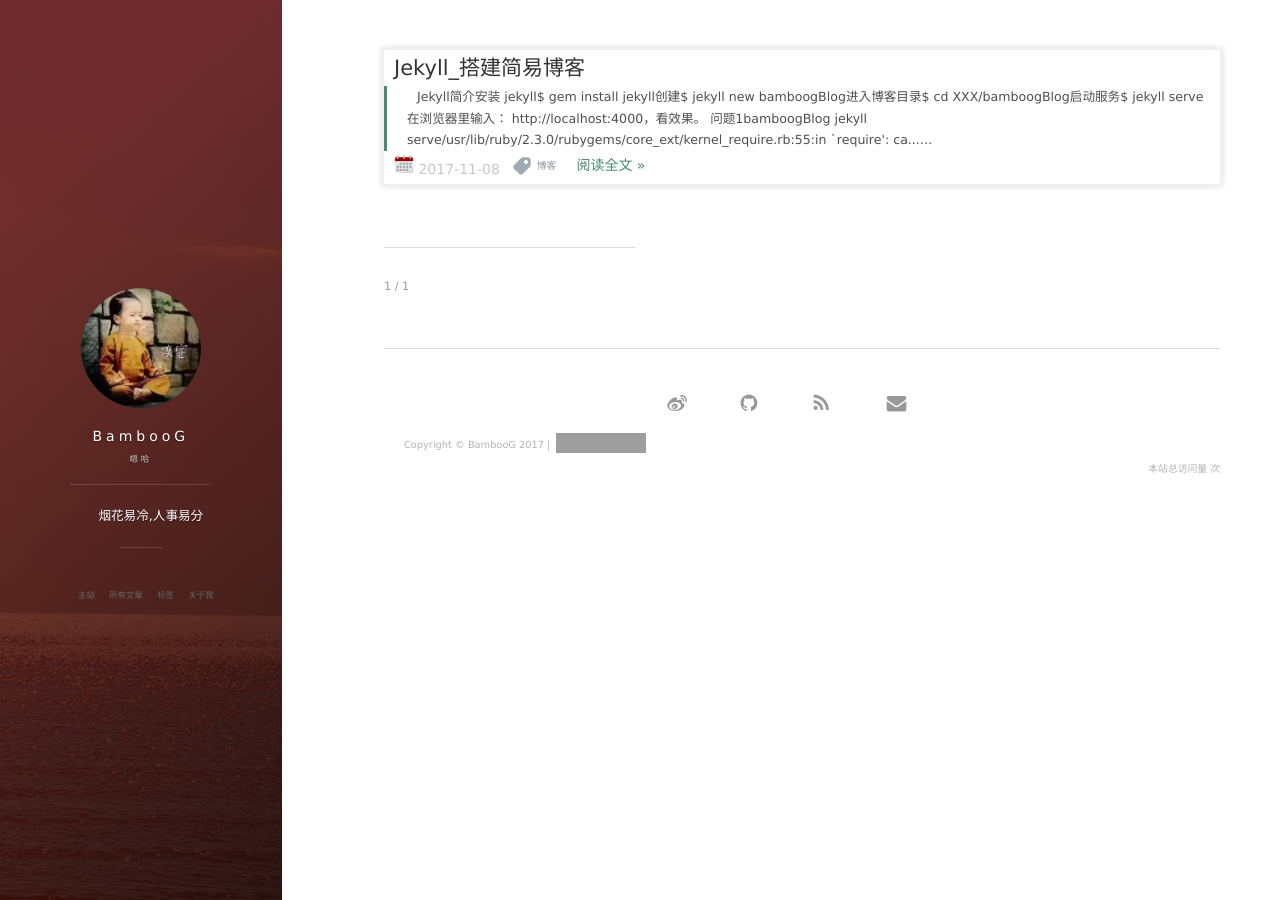
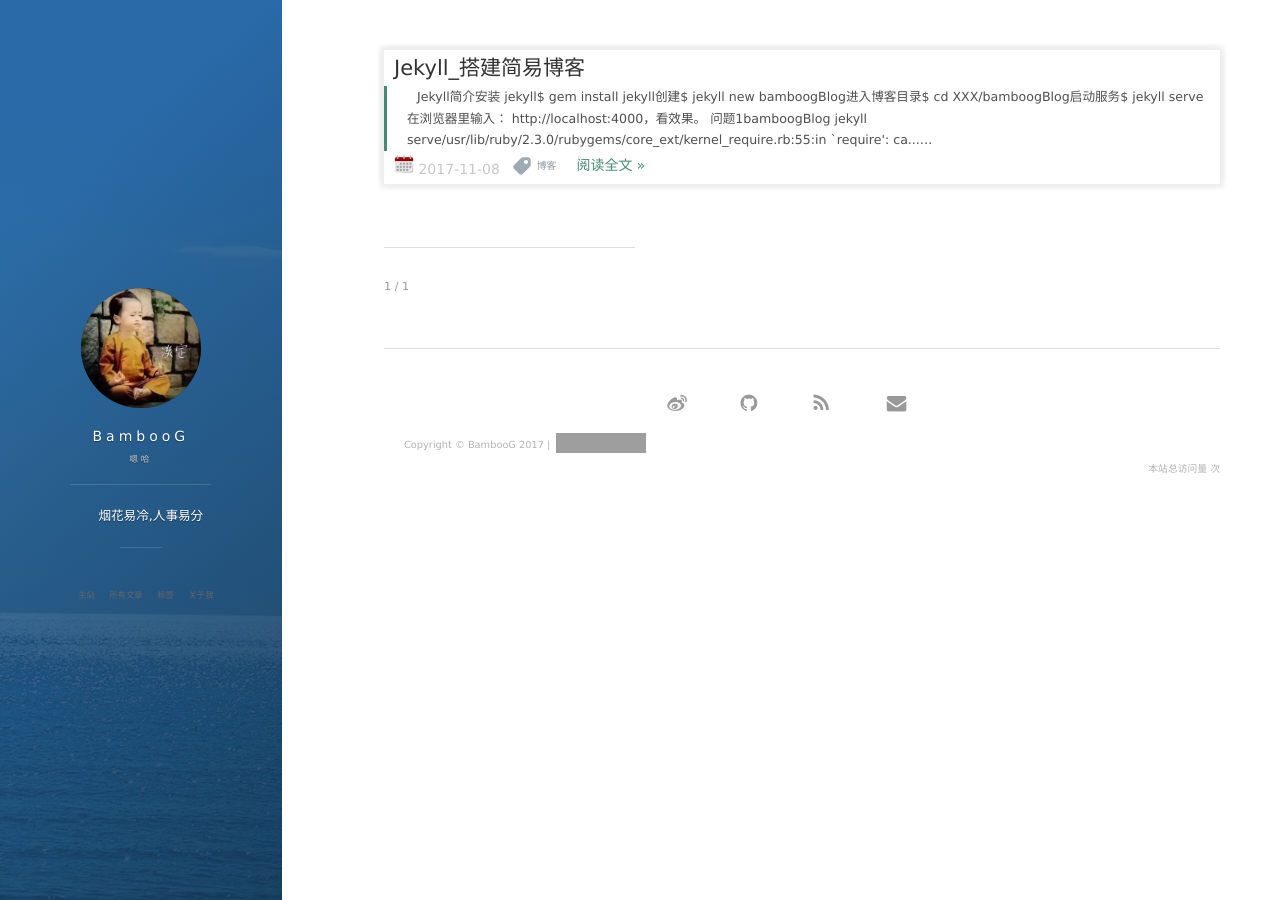
Before and after one commit to bamboog/bamboog.github.io, a Jekyll site: the page built from index.html, in a window 1280 px wide. Built offline with Jekyll 4.4.1, drawn with Linux system fonts in a browser that asks for light colours; nearby versions of some CDN libraries; the list of posts is cut into pages by our own code; comment, search, counter and statistics services are not loaded; grey boxes are pictures that could not be loaded.

Commit message:
change_color

```diff
--- a/_config.yml
+++ b/_config.yml
@@ -49,7 +49,7 @@ highlighter: rouge
 textColor: #FF0000
 
 # supported colors: blue, green, purple, red, orange or slate. If you need clear, leave it empty.
-cover_color: red
+cover_color: blue
 
 # The blog button should not be removed.
 blog_button:
```
